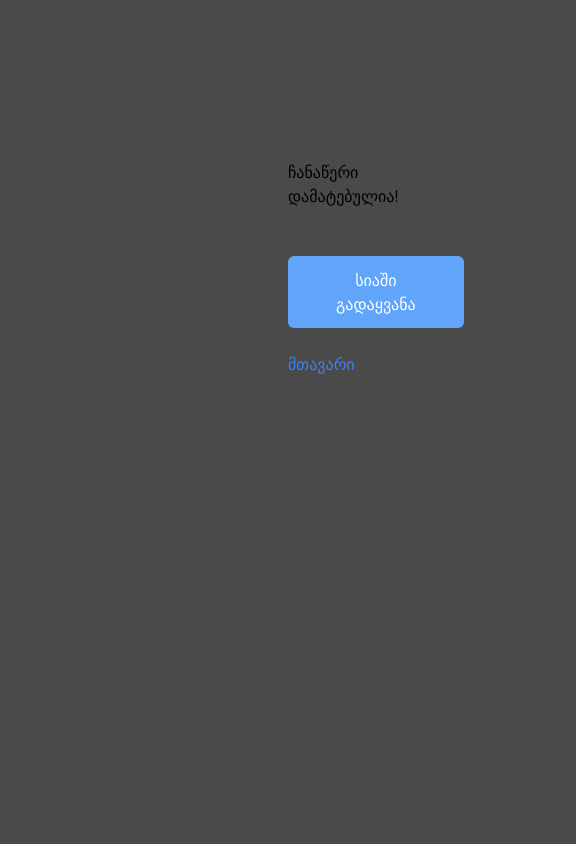
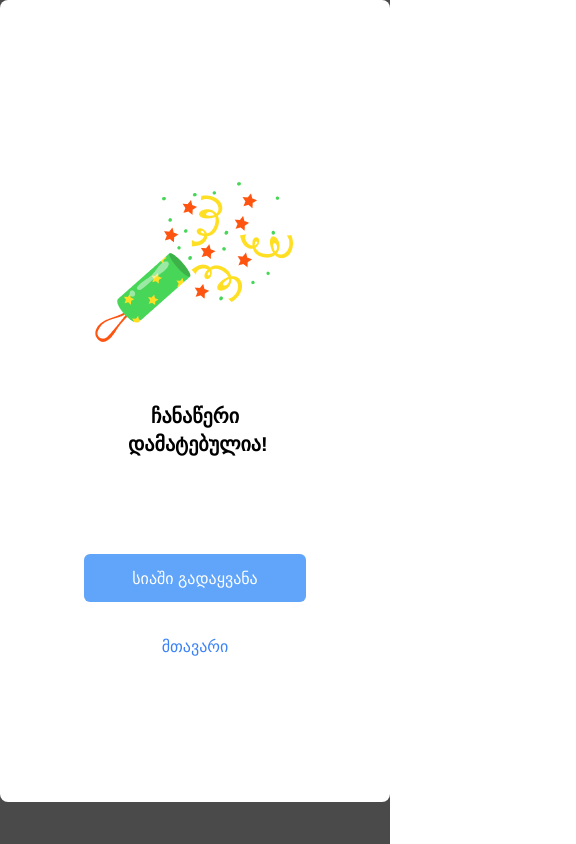
Before and after one commit to ninea-anasovi/RedberryComputerList, a React (Create React App) app: page /finished in a window 390 px wide. Shown: the whole page, 576 px wide, since content can reach past the window. Built offline with nearby package versions, Linux system fonts and the light colour scheme; no server answers; a web font is replaced by a local one.

Commit message:
edit mobile view

```diff
--- a/src/components/pages/InfoPage/index.jsx
+++ b/src/components/pages/InfoPage/index.jsx
@@ -18,7 +18,7 @@ function InfoPage() {
                 <p className='text-md font-bold'>მეილი:</p>
                 <p>ako@redberry.com</p>
                 <p className='text-md font-bold'>ტელ. ნომერი:</p>
-                <p>+995 599 99 99 99</p>
+                <p>+995 599 00 00 00</p>
             </div>
         </div>
         <div className='grid md:grid-cols-2 items-start my-6 md:my-16 border-t border-gray-300 pt-6 md:pt-16'>
--- a/src/components/pages/finished/index.jsx
+++ b/src/components/pages/finished/index.jsx
@@ -5,15 +5,15 @@ import Button from '../../button'
 
 function Finished() {
   return (
-    <div className='bg-[#4A4A4A] h-screen py-24 px-72'>
-      <div className='bg-white rounded-lg py-16 text-center items-center'>
-        <img src={image} alt='celebration' className='mr-auto ml-auto block'/>
-        <h5 className='block'>ჩანაწერი დამატებულია!</h5>
+    <div className='bg-[#4A4A4A] h-screen md:py-24 md:px-72'>
+      <div className='bg-white rounded-lg py-32 md:py-12 text-center items-center'>
+        <img src={image} alt='celebration' className='mr-auto ml-auto block mt-4 md:mb-16 md:mt-0 md:mb-0'/>
+        <h5 className='block mb-12 text-xl font-bold md:text-base md:font-normal mx-32 md:mx-0'>ჩანაწერი დამატებულია!</h5>
         <Link to='/list'>
           <Button text={'სიაში გადაყვანა'} type={'button'}/>
         </Link>
         <Link to='/'>
-          <button type="button" className='block ml-auto mr-auto text-blue-500 py-4 text-center rounded-md mt-2'>
+          <button type="button" className='block ml-auto mr-auto text-blue-500 py-4 text-center rounded-md mt-4 md:mt-2'>
             მთავარი
           </button>
         </Link>
```
